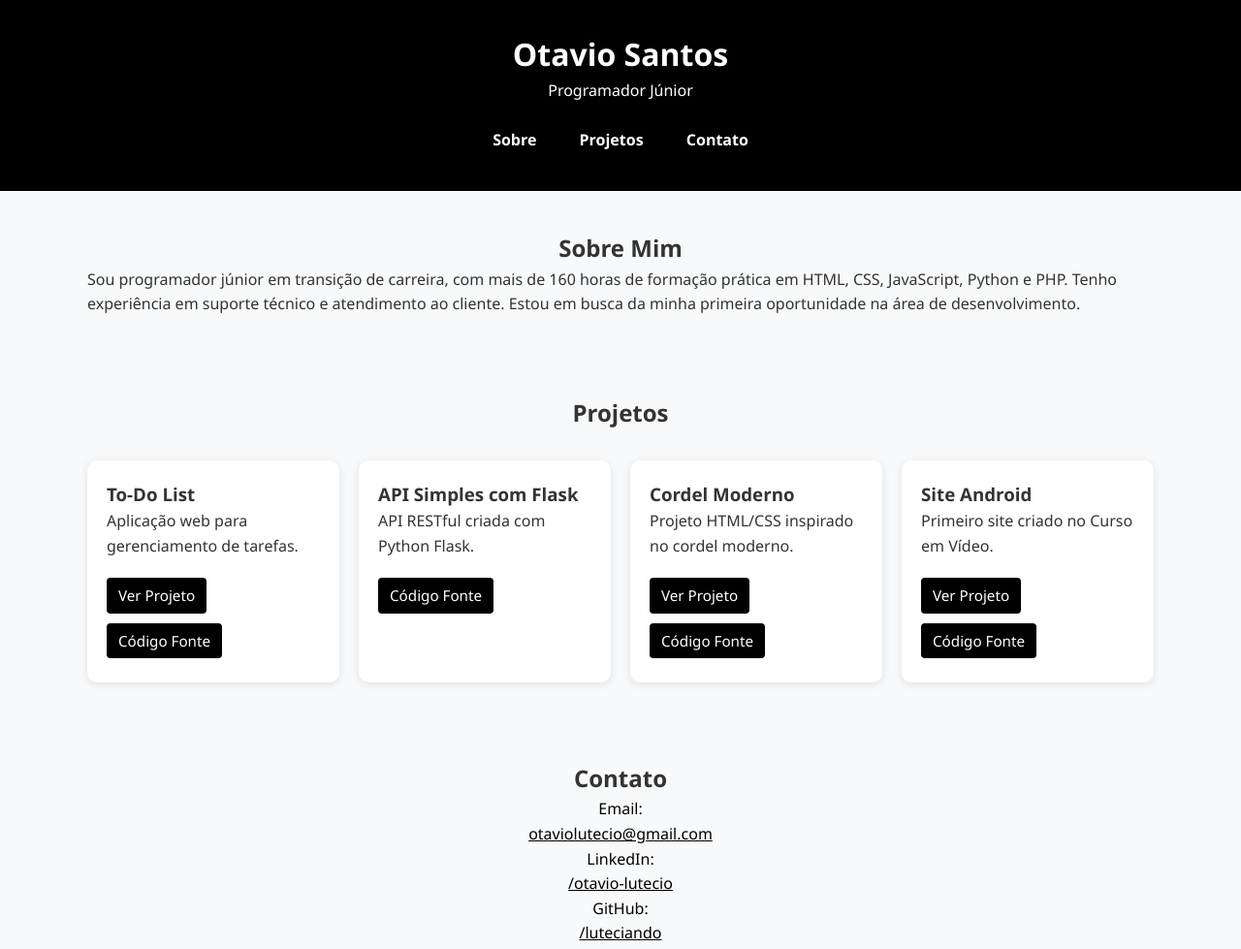
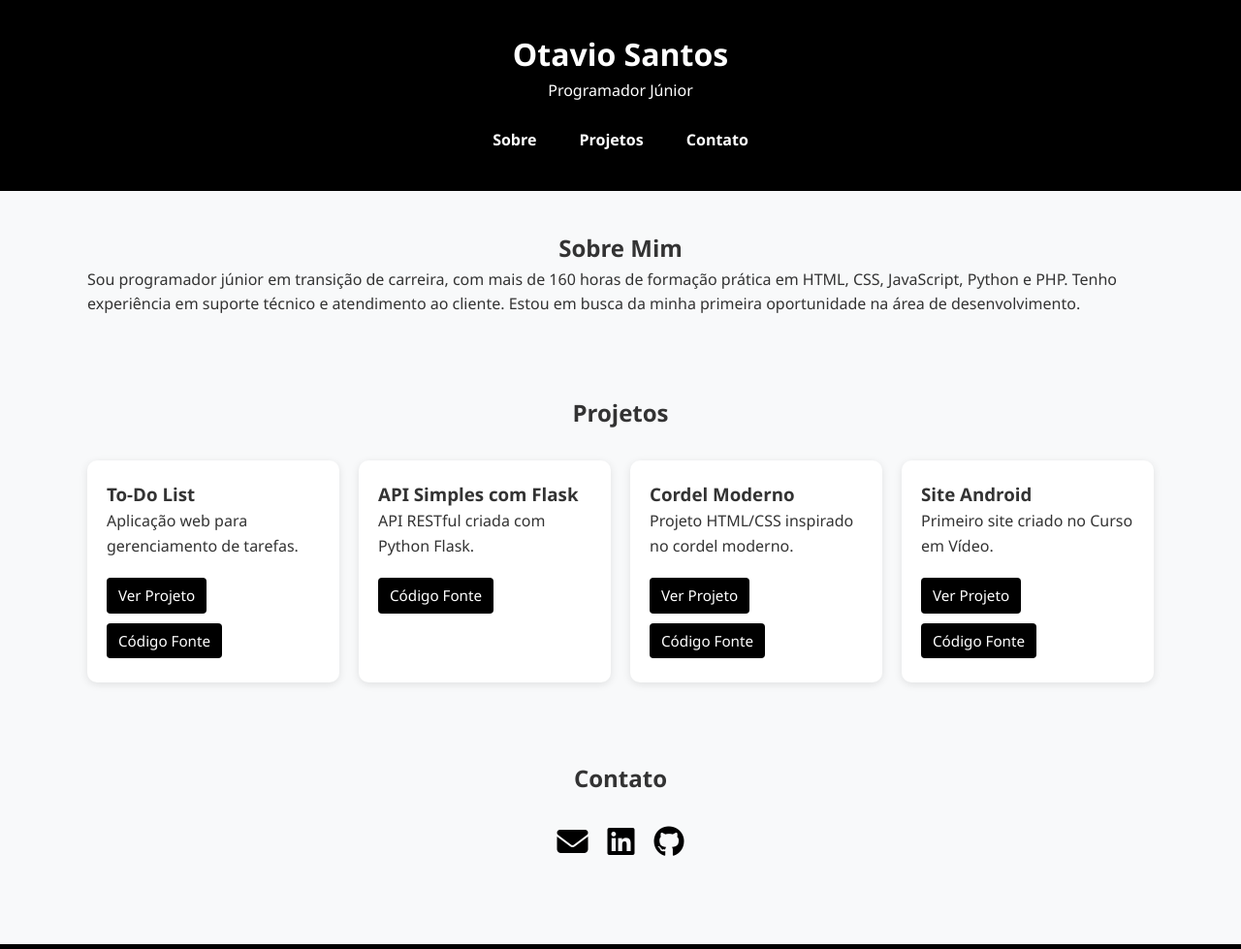
Before and after one commit to luteciando/Portfolio, a plain HTML site: page index.html in a window 1280 px wide. Shown: the top 979 px of the page at 97% size. Drawn offline with Linux system fonts and the light colour scheme.

Commit message:
atualizacao
atualizando o estilo com icones

```diff
--- a/index.html
+++ b/index.html
@@ -5,6 +5,7 @@
   <meta name="viewport" content="width=device-width, initial-scale=1.0"/>
   <title>Otavio Santos - Portfólio</title>
   <link rel="stylesheet" href="style.css" />
+  <link rel="stylesheet" href="https://cdnjs.cloudflare.com/ajax/libs/font-awesome/6.4.0/css/all.min.css">
 </head>
 <body>
   <header>
@@ -51,12 +52,21 @@
     </div>
   </section>
 
-  <section id="contato">
-    <h2>Contato</h2>
-    <p>Email: <a href="mailto:otaviolutecio@gmail.com">otaviolutecio@gmail.com</a></p>
-    <p>LinkedIn: <a href="https://www.linkedin.com/in/otavio-lutecio" target="_blank">/otavio-lutecio</a></p>
-    <p>GitHub: <a href="https://github.com/luteciando" target="_blank">/luteciando</a></p>
-  </section>
+<section id="contato">
+  <h2>Contato</h2>
+  <div class="icones-contato">
+    <a href="mailto:otaviolutecio@gmail.com" target="_blank" title="E-mail">
+      <i class="fas fa-envelope"></i>
+    </a>
+    <a href="https://www.linkedin.com/in/otavio-lutecio" target="_blank" title="LinkedIn">
+      <i class="fab fa-linkedin"></i>
+    </a>
+    <a href="https://github.com/luteciando" target="_blank" title="GitHub">
+      <i class="fab fa-github"></i>
+    </a>
+  </div>
+</section>
+
 
   <footer>
     <p>&copy; 2025 Otavio Santos</p>
--- a/style.css
+++ b/style.css
@@ -113,6 +113,24 @@ h1, h2 {
   text-decoration: underline;
 }
 
+.icones-contato {
+  display: flex;
+  justify-content: center;
+  gap: 20px;
+  margin-top: 20px;
+}
+
+.icones-contato a {
+  font-size: 2em;
+  color: #0d6efd;
+  transition: color 0.3s ease, transform 0.3s ease;
+}
+
+.icones-contato a:hover {
+  color: #084298;
+  transform: scale(1.2);
+}
+
 footer {
   text-align: center;
   padding: 15px;
```
